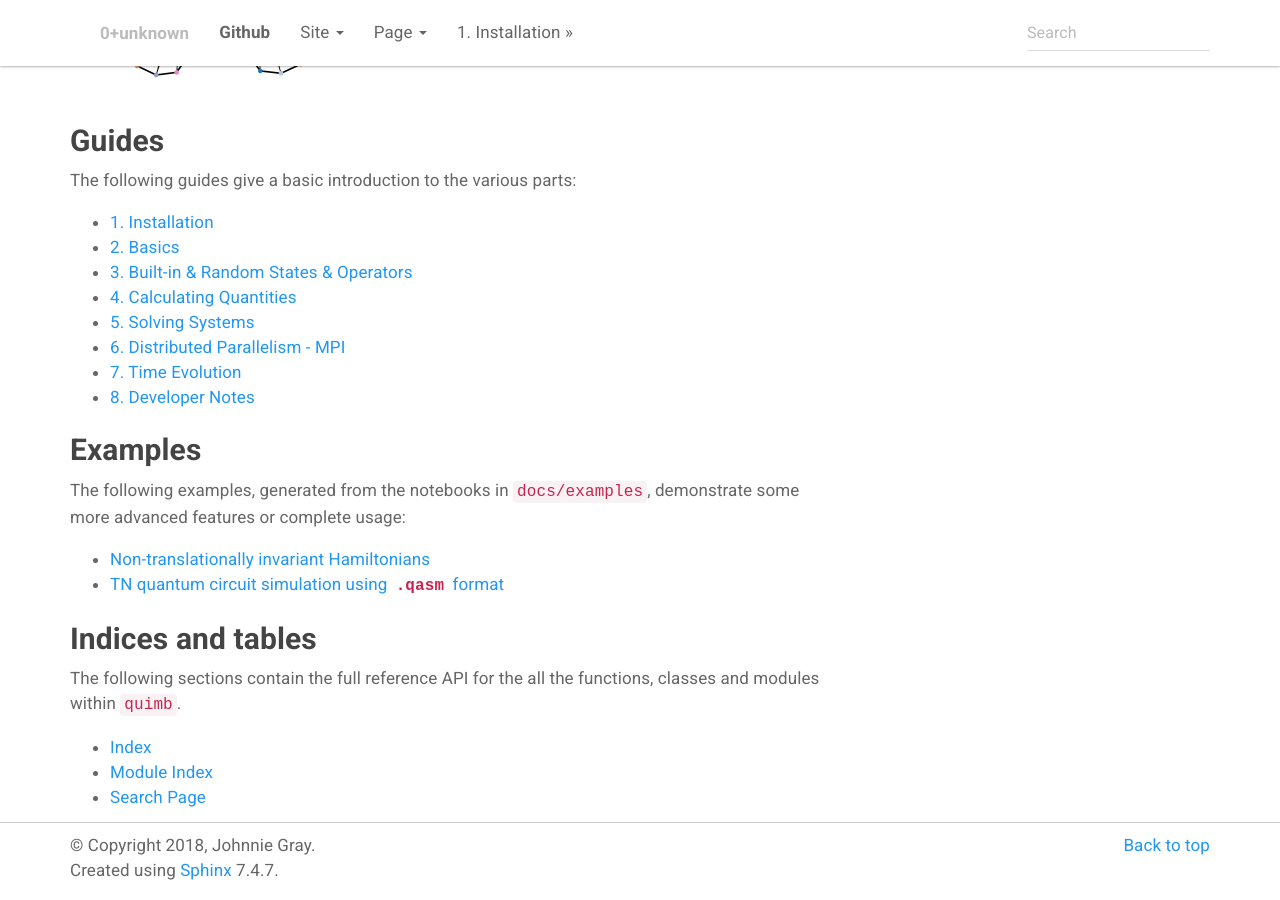
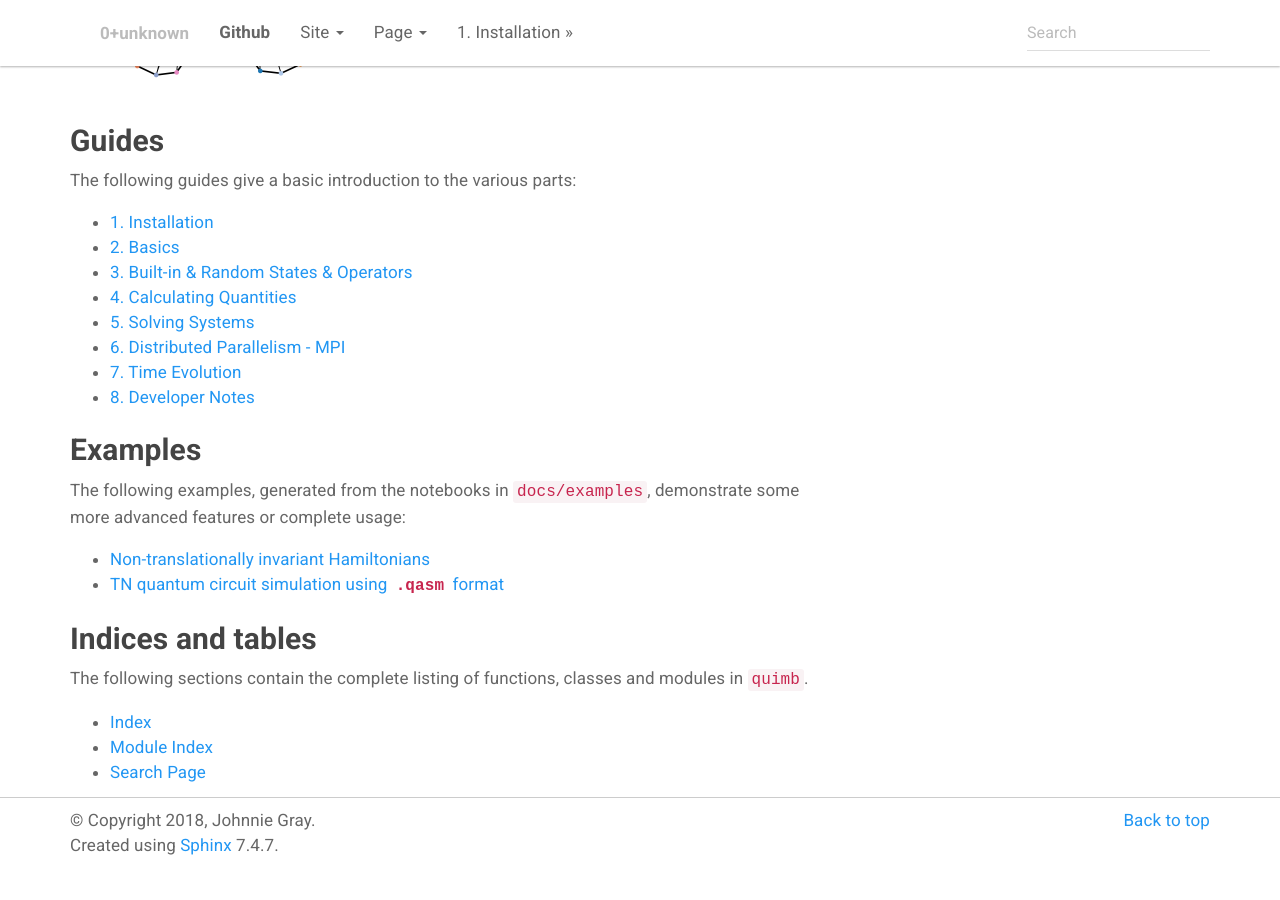
Before and after one commit to jcmgray/quimb, a Sphinx documentation site: the page built from docs/index.rst, in a window 1280 px wide and 900 px high, scrolled down 1158 px. Built offline with Sphinx 7.4.7, drawn with Linux system fonts in a browser that asks for light colours; pages that are not in the unit, such as notebooks, are missing from menus; after the commit the page ends 2033 px from its top, so only the background shows below that.

Commit message:
docs updates [ci skip]

```diff
--- a/docs/index.rst
+++ b/docs/index.rst
@@ -85,7 +85,7 @@ The following examples, generated from the notebooks in ``docs/examples``, demon
 Indices and tables
 ------------------
 
-The following sections contain the full reference API for the all the functions, classes and modules within ``quimb``.
+The following sections contain the complete listing of functions, classes and modules in ``quimb``.
 
 * :ref:`genindex`
 * :ref:`modindex`
```
